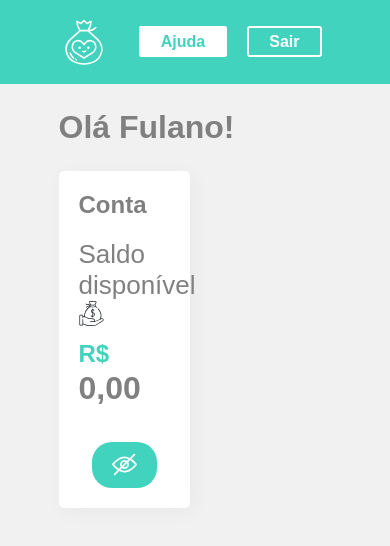
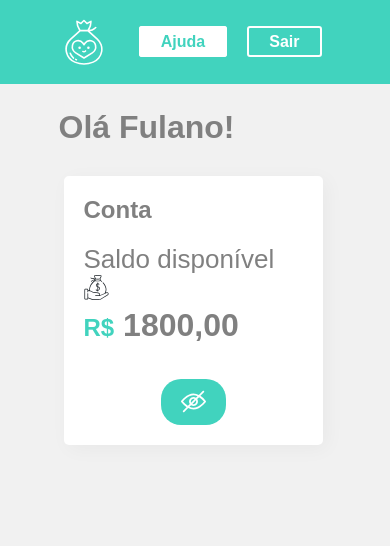
Before and after one commit to RafaelMoid/StyledComponentsAluta1, a React (Create React App) app: page / in a window 390 px wide. Shown: the top 546 px of the page. Built offline with nearby package versions, Linux system fonts and the light colour scheme; the HTML template or start-up script is replaced by a standard one.

Commit message:
[Styled components] Refactor: CSS refactor to Scss and media querry ajustments

```diff
--- a/src/Components/Conta/index.jsx
+++ b/src/Components/Conta/index.jsx
@@ -5,7 +5,7 @@ import privado from "../../assets/images/privado.svg";
 import olho_icone from "../../assets/images/olho.svg";
 import dinheiro from "../../assets/images/dinheiro.svg";
 
-import {Icone, Box, Botao} from '../../Components/UI'
+import {Icone, Box, Botao, Saldo, Detalhe} from '../../Components/UI'
 
 const IconeMargin = styled(Icone)`
   margin-top: 2px;
@@ -27,9 +27,9 @@ const Conta = () => {
           <Icone src={dinheiro} alt="Ícone Saldo" />
         </span>
         {toggleState ? (
-          <div className="saldo">
-            <span className="detalhe">R$</span> 0,00{" "}
-          </div>
+          <Saldo>
+            <Detalhe>R$</Detalhe> 1800,00{" "}
+          </Saldo>
         ) : null}
       </div>
 
--- a/src/Components/Container/index.jsx
+++ b/src/Components/Container/index.jsx
@@ -14,6 +14,10 @@ const Conteudo = styled.section`
   display: flex;
   flex-direction: row;
   justify-content: space-between;
+
+  @media (max-width: 800px){
+    flex-direction: column;
+  }
 `
 
 export default () => {
--- a/src/Components/UI/index.js
+++ b/src/Components/UI/index.js
@@ -14,6 +14,11 @@ export const Box = styled.div `
   box-shadow: 4px 4px 20px 0px rgba(0, 0, 0, 0.04);
   padding: 20px;
   width: 48%;
+
+  @media (max-width: 800px){
+    width: 95%;
+    margin: 5px;
+  }
 `
 
 export const Botao = styled.button`
@@ -28,3 +33,13 @@ export const Botao = styled.button`
   padding: 8px 20px;
   cursor: pointer;
 `
+
+export const Detalhe = styled.span`
+  color: #41d3be;
+  font-size: 24px;
+`
+
+export const Saldo = styled.div`
+  font-weight: 700;
+  font-size: 32px;
+`
--- a/src/assets/estilos.css
+++ b/src/assets/estilos.css
@@ -67,26 +67,3 @@
   height: 25px;
   width: 25px;
 } */
-
-
-
-.saldo {
-  font-weight: 700;
-  font-size: 32px;
-}
-
-.detalhe {
-  color: #41d3be;
-  font-size: 24px;
-}
-
-@media (max-width: 800px) {
-  .box {
-    width: 95%;
-    margin: 5px;
-  }
-
-  .conteudo {
-    flex-direction: column;
-  }
-}
```
